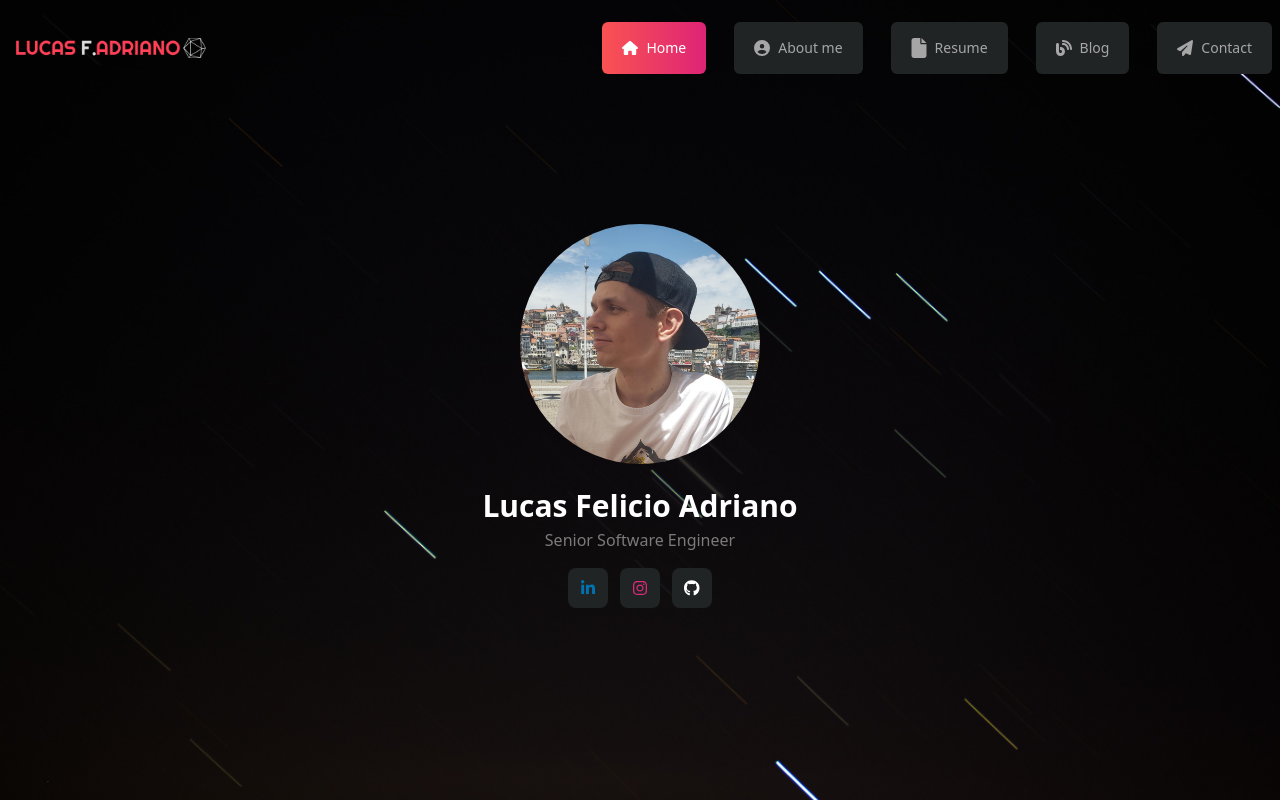
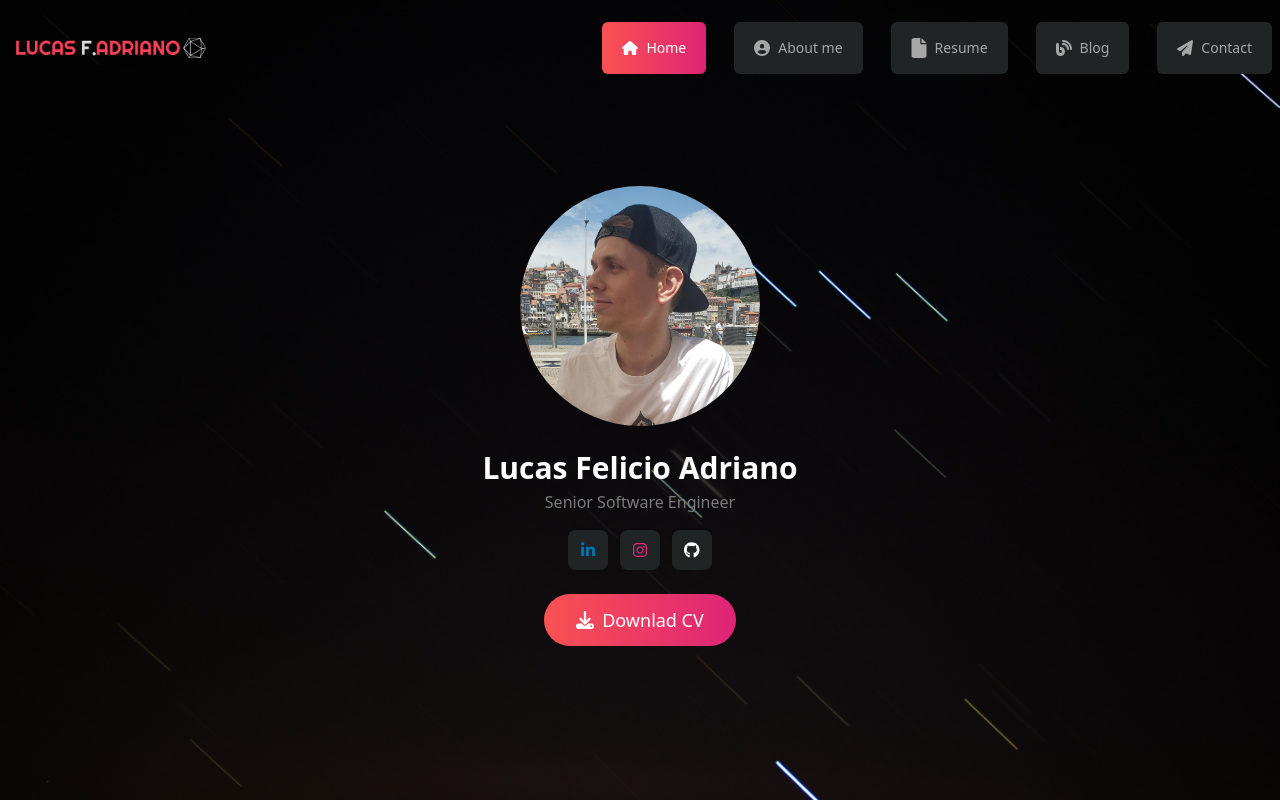
Before and after one commit to lucasadrianof/personal-blog-nextjs, a Next.js app: page / in a window 1280 px wide. Built offline with nearby package versions, Linux system fonts and the light colour scheme.

Commit message:
feat: CV download link

```diff
--- a/src/app/components/Hero/Hero.tsx
+++ b/src/app/components/Hero/Hero.tsx
@@ -1,4 +1,7 @@
+import { faDownload } from '@fortawesome/free-solid-svg-icons'
+import { FontAwesomeIcon } from '@fortawesome/react-fontawesome'
 import Image from 'next/image'
+
 import Social from '../Social/Social'
 
 export default function Hero() {
@@ -6,7 +9,7 @@ export default function Hero() {
     <div className="flex flex-col items-center justify-center h-[100vh] lg:h-[80vh]">
       <Image
         alt="avatar"
-        className="rounded-full h-60 w-60"
+        className="object-cover rounded-full h-60 w-60"
         src="/avatar.jpg"
         height={250}
         width={250}
@@ -18,6 +21,13 @@ export default function Hero() {
       <div className="flex space-x-3">
         <Social />
       </div>
+      <a
+        href="#"
+        className="flex items-center bg-gradient-to-r from-[#FA5252] to-[#DD2476] duration-200 transition ease-linear hover:bg-gradient-to-l px-8 py-3 text-lg text-white rounded-[35px] mt-6"
+      >
+        <FontAwesomeIcon className="mr-2" icon={faDownload} />
+        Downlad CV
+      </a>
     </div>
   )
 }
```
